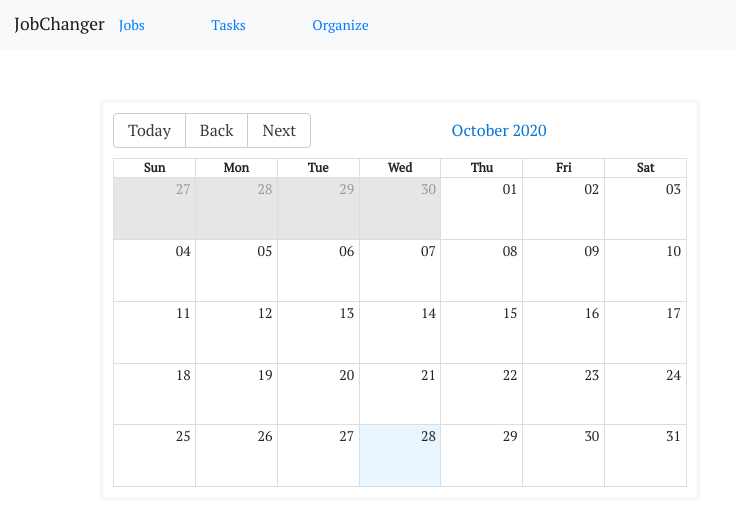
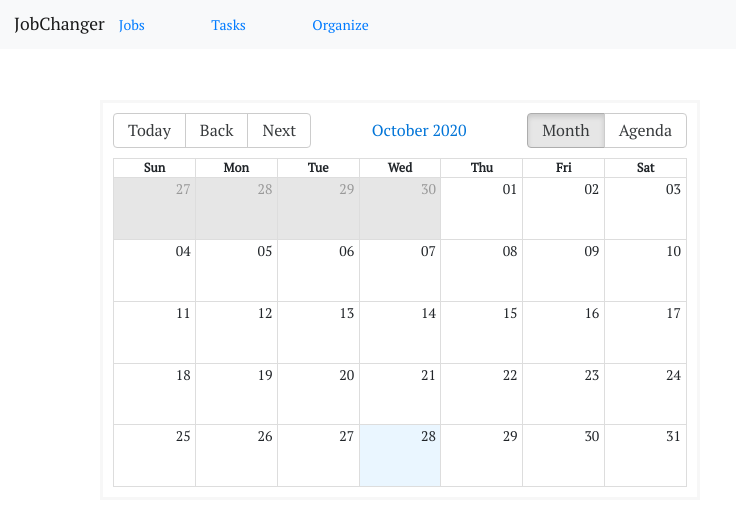
Before and after one commit to Lix311/jobchanger-front, a React (Create React App) app: page /tasks in a window 1280 px wide. Shown: the top 526 px of the page, without its empty margins (0-736 px from the left). Built offline with nearby package versions, Linux system fonts and the light colour scheme; no server answers.

Commit message:
added agenda to calendar

```diff
--- a/src/Components/TaskCal.js
+++ b/src/Components/TaskCal.js
@@ -15,13 +15,20 @@ class TaskCal extends Component {
             // let starttime = new Date(newtime)
             // let m = moment(newtime)
             let newtime = ''
-            job.job_time.length < 7 ? newtime = job.job_date + 'T' + job.job_time + ':00.000' : newtime = job.job_date + job.job_time.replace('2000-01-01','').replace('Z','')
+
+            if(job.job_time){
+                console.log('null')
+                job.job_time.length < 7 ? newtime = job.job_date + 'T' + job.job_time + ':00.000' : newtime = job.job_date + job.job_time.replace('2000-01-01','').replace('Z','')
+
 
             this.state.events.push({
                 start: new Date(newtime), // newtime is '2020-10-17T21:45'
                 end: new Date(newtime),
                 title: `${job.company}`
             })
+
+        }
+
 
 
             const newDateWithTimezonedString = new Date("2020-10-28T21:32:00.000Z");  // Wed Oct 28 2020 17:32:00 GMT-0400 (Eastern Daylight Time)
@@ -40,7 +47,7 @@ class TaskCal extends Component {
                 events={this.state.events}
                 startAccessor="start"
                 endAccessor="end"
-                views={['month']}
+                views={['month','agenda']}
             />
          </div>
         );
```
